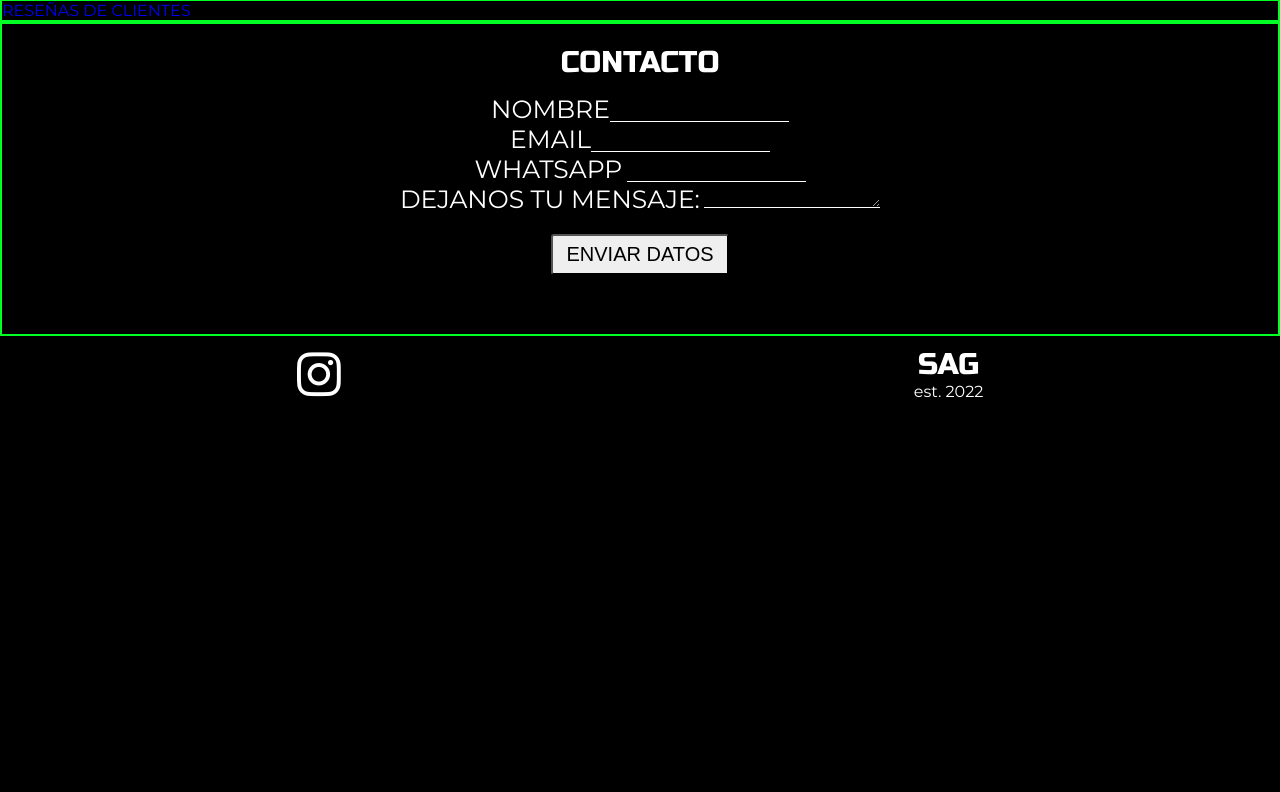
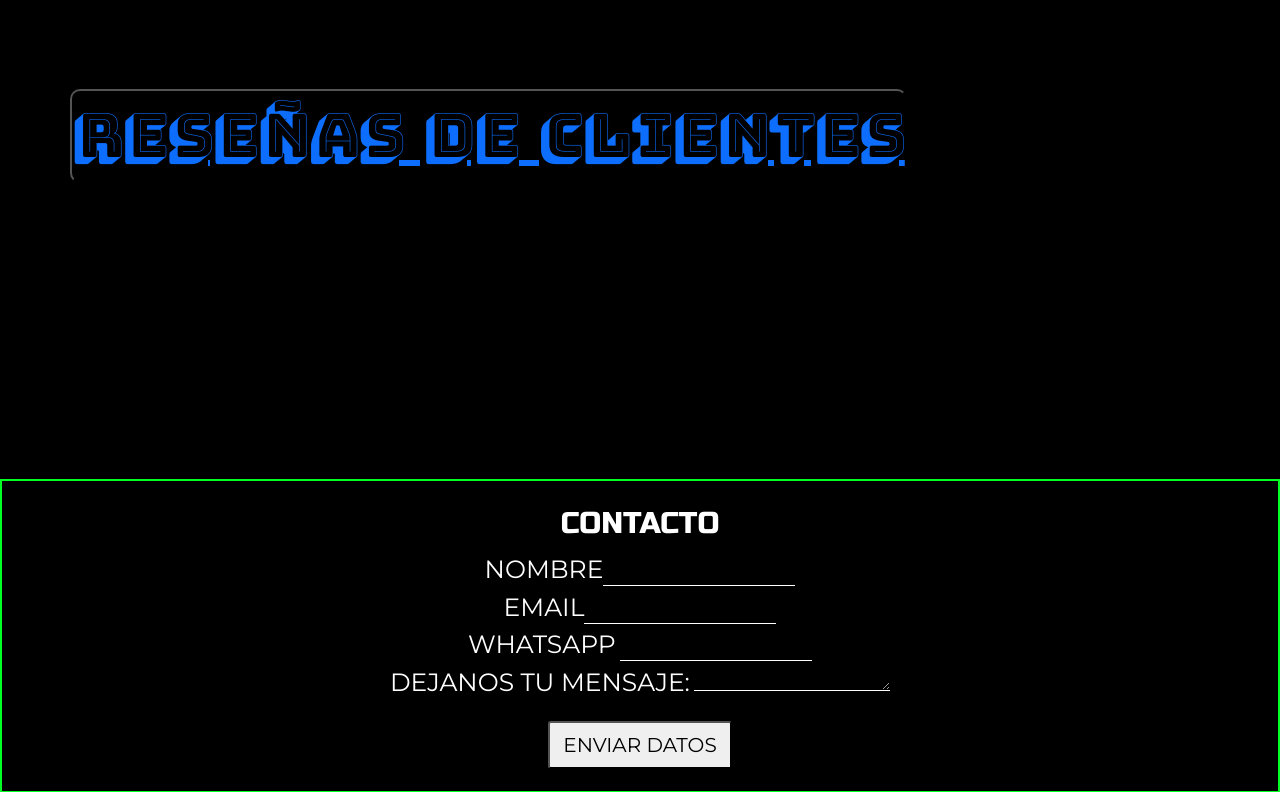
Before and after one commit to Orquito22/TP2, a Django app: page / in a window 1280 px wide. Shown: the part 1213-2005 px from the top of the page. Before the commit the page ends 1611 px from the top, so only its background shows below. Run offline with Django 4.2, Linux system fonts and the light colour scheme; some libraries are stand-ins or nearby versions.

Commit message:
ultima rev2

```diff
--- a/TPDjango/static/css/style.css
+++ b/TPDjango/static/css/style.css
@@ -41,3 +41,19 @@ body {
     text-align: center;
     margin: 5px;
 }
+
+#resenia{
+
+    height: 60vh;
+
+
+}
+
+.botonres{
+    background-color: black;
+    color: white;
+    font-size: 60px;
+    border-radius: 10px;
+    font-family: bungee shade;
+    margin-top: 90px;
+}
--- a/TPDjango/templates/index.html
+++ b/TPDjango/templates/index.html
@@ -8,6 +8,10 @@
   <meta charset="UTF-8">
   <meta name="viewport" content="width=device-width, initial-scale=1.0">
   <title>SAG</title>
+
+  <link href="https://cdn.jsdelivr.net/npm/bootstrap@5.3.2/dist/css/bootstrap.min.css" rel="stylesheet" integrity="sha384-T3c6CoIi6uLrA9TneNEoa7RxnatzjcDSCmG1MXxSR1GAsXEV/Dwwykc2MPK8M2HN" crossorigin="anonymous">
+  <script src="https://cdn.jsdelivr.net/npm/bootstrap@5.3.2/dist/js/bootstrap.bundle.min.js" integrity="sha384-C6RzsynM9kWDrMNeT87bh95OGNyZPhcTNXj1NW7RuBCsyN/o0jlpcV8Qyq46cDfL" crossorigin="anonymous"></script>
+
   <link rel="stylesheet" href="{% static './css/style.css' %}" />
   <script src="https://kit.fontawesome.com/9141131fc3.js" crossorigin="anonymous"></script>
   <script src= "{% static './js/index.js' %}" type="module"></script>
@@ -28,7 +32,7 @@
       <ul>
         <li><a href="#home">HOME</a></li>
         <li><a href="#nosotros">NOSOTROS</a></li>
-        <li><a href="#resenias">RESEÑAS</a></li>
+        <li><a href="#resenia">RESEÑAS</a></li>
         <li><a href="#contacto">CONTACTO</a></li>
       </ul>
     </nav>
@@ -61,11 +65,17 @@
 
   </section>
 
-  <section class="section" id="resenias">
-    <li class="menu-item">
+   <!-- RESEÑA -->
+
+   <div class="container" id="resenia">
+
+    <button type="button" class="botonres">
+
       <a class="menu-link" href="{% url 'resenia:resenia' %}">RESEÑAS DE CLIENTES</a>
-    </li>
-  </section>
+
+    </button>
+
+  </div>
 
   <!-- CONTACTO -->
 
```
